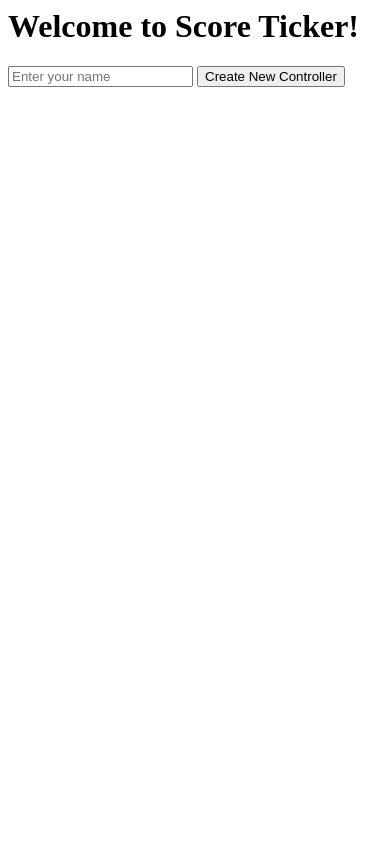
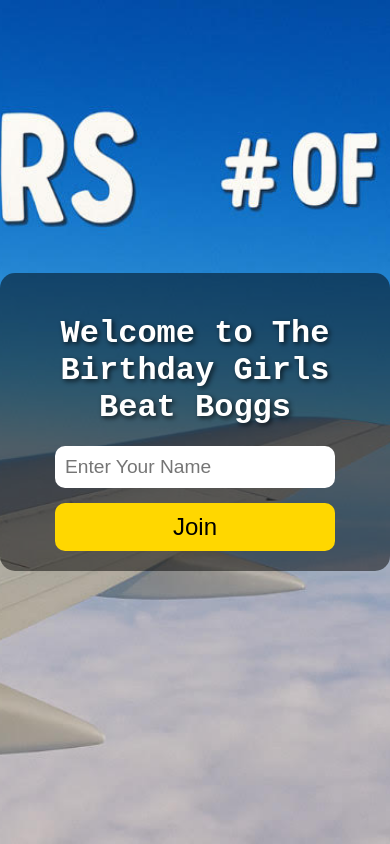
Before and after one commit to ae26batt/score-ticker, a website: page public/index.html in a window 390 px wide. Drawn offline with Linux system fonts and the light colour scheme.

Commit message:
Redesign controller creation page for mobile, add welcome header, center fields, change button to Join

```diff
--- /dev/null
+++ b/public/index.css
@@ -0,0 +1,59 @@
+body, html {
+  margin: 0;
+  padding: 0;
+  height: 100%;
+  font-family: 'Courier New', Courier, monospace;
+  display: flex;
+  justify-content: center;
+  align-items: center;
+  background: url('/IMG_5575.jpg') no-repeat center center fixed;
+  background-size: cover;
+  color: white;
+  text-align: center;
+}
+
+.container {
+  display: flex;
+  flex-direction: column;
+  align-items: center;
+  padding: 20px;
+  background: rgba(0,0,0,0.5); /* optional semi-transparent background for contrast */
+  border-radius: 15px;
+}
+
+.welcome-header {
+  font-size: 2rem;
+  margin-bottom: 20px;
+  text-shadow: 2px 2px 5px rgba(0,0,0,0.7);
+}
+
+.join-form {
+  display: flex;
+  flex-direction: column;
+  width: 80%;
+  max-width: 400px;
+}
+
+.input-field {
+  font-size: 1.2rem;
+  padding: 10px;
+  margin-bottom: 15px;
+  border-radius: 10px;
+  border: none;
+  outline: none;
+}
+
+.join-button {
+  font-size: 1.5rem;
+  padding: 10px;
+  border-radius: 10px;
+  border: none;
+  background-color: gold;
+  color: black;
+  cursor: pointer;
+}
+
+.join-button:hover {
+  background-color: white;
+  color: black;
+}
--- a/public/index.html
+++ b/public/index.html
@@ -1,27 +1,19 @@
-<h1>Welcome to Score Ticker!</h1>
+<!DOCTYPE html>
+<html lang="en">
+<head>
+  <meta charset="UTF-8">
+  <title>Join Scoreboard</title>
+  <link rel="stylesheet" href="/index.css">
+  <meta name="viewport" content="width=device-width, initial-scale=1.0"> <!-- Important for mobile -->
+</head>
+<body>
+  <div class="container">
+    <h1 class="welcome-header">Welcome to The Birthday Girls Beat Boggs</h1>
 
-<input type="text" id="playerName" placeholder="Enter your name" />
-<button onclick="createPlayer()">Create New Controller</button>
-
-<script>
-async function createPlayer() {
-  const name = document.getElementById('playerName').value.trim();
-  if (!name) {
-    alert('Please enter your name!');
-    return;
-  }
-
-  const response = await fetch('/create-player', {
-    method: 'POST',
-    headers: { 'Content-Type': 'application/json' },
-    body: JSON.stringify({ name }),
-  });
-
-  const { playerId } = await response.json();
-
-  // Save playerID locally
-  localStorage.setItem('playerID', playerId);
-
-  window.location.href = `/controller/${playerId}`;
-}
-</script>
+    <form action="/create" method="POST" class="join-form">
+      <input type="text" name="name" placeholder="Enter Your Name" required class="input-field">
+      <button type="submit" class="join-button">Join</button>
+    </form>
+  </div>
+</body>
+</html>
```
